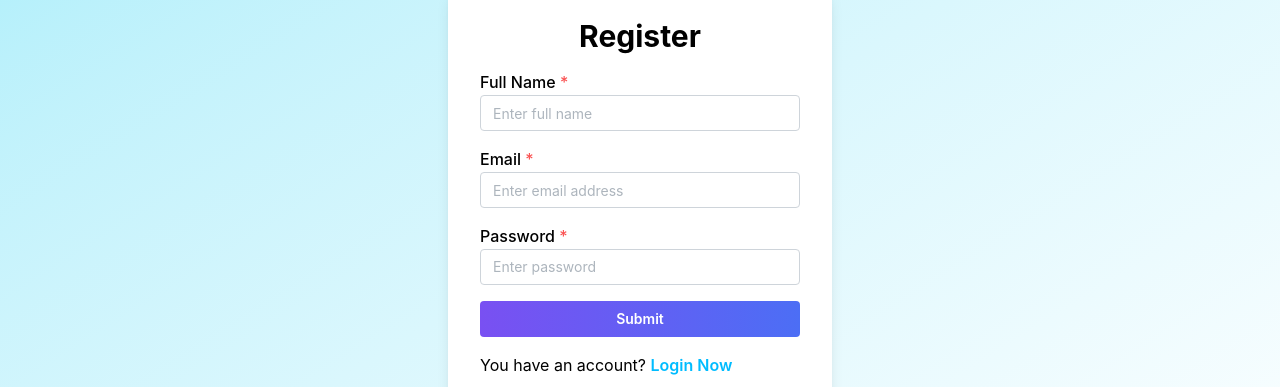
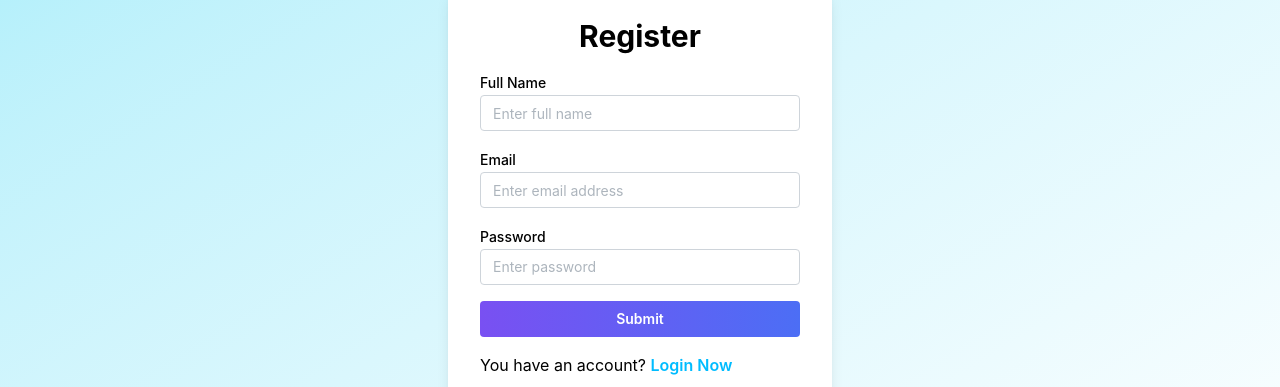
Before and after one commit to kirothanh/social-app, a React (Vite) app in the folder social-app-client/: page /register in a window 1280 px wide. Shown: the part 202-589 px from the top of the page. Built offline with nearby package versions, Linux system fonts and the light colour scheme.

Commit message:
Feat: Create base input, button and change style UI login, register

```diff
--- /dev/null
+++ b/social-app-client/src/components/Button/index.tsx
@@ -0,0 +1,10 @@
+import { Button, ButtonProps } from "@mantine/core"
+
+export interface BaseButtonProps extends ButtonProps {}
+const BaseButton = (props: BaseButtonProps) => {
+  return (
+    <Button {...props} />
+  )
+}
+
+export default BaseButton
--- /dev/null
+++ b/social-app-client/src/components/Input/index.tsx
@@ -0,0 +1,11 @@
+import { TextInput, TextInputProps } from "@mantine/core"
+
+interface BaseTextInputProps extends TextInputProps {}
+
+const BaseTextInput = (props: BaseTextInputProps) => {
+  return (
+      <TextInput {...props} />
+  )
+}
+
+export default BaseTextInput
--- a/social-app-client/src/pages/Auth/Login/Login.tsx
+++ b/social-app-client/src/pages/Auth/Login/Login.tsx
@@ -1,34 +1,31 @@
-import {Button, Input} from "@mantine/core";
+import BaseButton from "../../../components/Button";
+import BaseTextInput from "../../../components/Input";
 
 export default function Login() {
   return (
     <div className="bg-gradient-to-br from-cyan-400/40 to-white h-screen flex items-center justify-center">
       <div className="bg-white p-8 rounded-lg shadow-lg w-96">
         <h2 className="text-3xl font-bold text-center">Login</h2>
-        <form className="mt-4">
-          <Input.Wrapper label="Email" withAsterisk size="md">
-            <Input
-              className="w-full"
-              type="email"
-              placeholder="Enter email address"
-            />
-          </Input.Wrapper>
-          <Input.Wrapper
+        <form className="mt-4 space-y-4">
+          <BaseTextInput
+            type="email"
+            placeholder="Enter email address"
+            label="Email"
+          />
+
+          <BaseTextInput
+            type="password"
+            placeholder="Enter password"
             label="Password"
-            withAsterisk
-            size="md"
-            className="mt-4"
-          >
-            <Input type="password" placeholder="Enter password" />
-          </Input.Wrapper>
-          <Button
+          />
+
+          <BaseButton
             variant="gradient"
             gradient={{from: "violet", to: "indigo", deg: 90}}
-            className="mt-4"
             fullWidth
           >
             Submit
-          </Button>
+          </BaseButton>
         </form>
         <p className="mt-4! text-md!">Don't have an account? <span className="text-sky-400 font-semibold cursor-pointer">Register Now</span> </p>
       </div>
--- a/social-app-client/src/pages/Auth/Register/Register.tsx
+++ b/social-app-client/src/pages/Auth/Register/Register.tsx
@@ -1,42 +1,38 @@
-import {Button, Input} from "@mantine/core";
+import BaseButton from "../../../components/Button";
+import BaseTextInput from "../../../components/Input";
 
 export default function Login() {
   return (
     <div className="bg-gradient-to-br from-cyan-400/40 to-white h-screen flex items-center justify-center">
       <div className="bg-white p-8 rounded-lg shadow-lg w-96">
         <h2 className="text-3xl font-bold text-center">Register</h2>
-        <form className="mt-4">
-          <Input.Wrapper label="Full Name" withAsterisk size="md">
-            <Input
-              className="w-full"
+        <form className="mt-4 space-y-4">
+          <BaseTextInput
             type="text"
             placeholder="Enter full name"
+            label="Full Name"
           />
-          </Input.Wrapper>
 
-          <Input.Wrapper label="Email" withAsterisk size="md" className="mt-4">
-            <Input
-              className="w-full"
+          <BaseTextInput
             type="email"
             placeholder="Enter email address"
+            label="Email"
           />
-          </Input.Wrapper>
-          <Input.Wrapper
+
+          <BaseTextInput
+            type="password"
+            placeholder="Enter password"
             label="Password"
-            withAsterisk
-            size="md"
-            className="mt-4"
-          >
-            <Input type="password" placeholder="Enter password" />
-          </Input.Wrapper>
-          <Button
+          />
+
+          <BaseButton
             variant="gradient"
             gradient={{from: "violet", to: "indigo", deg: 90}}
             className="mt-4"
             fullWidth
           >
             Submit
-          </Button>
+          </BaseButton>
         </form>
         <p className="mt-4! text-md!">You have an account? <span className="text-sky-400 font-semibold cursor-pointer">Login Now</span> </p>
       </div>
```
Lines whose indentation alone changed are shown as unchanged.
